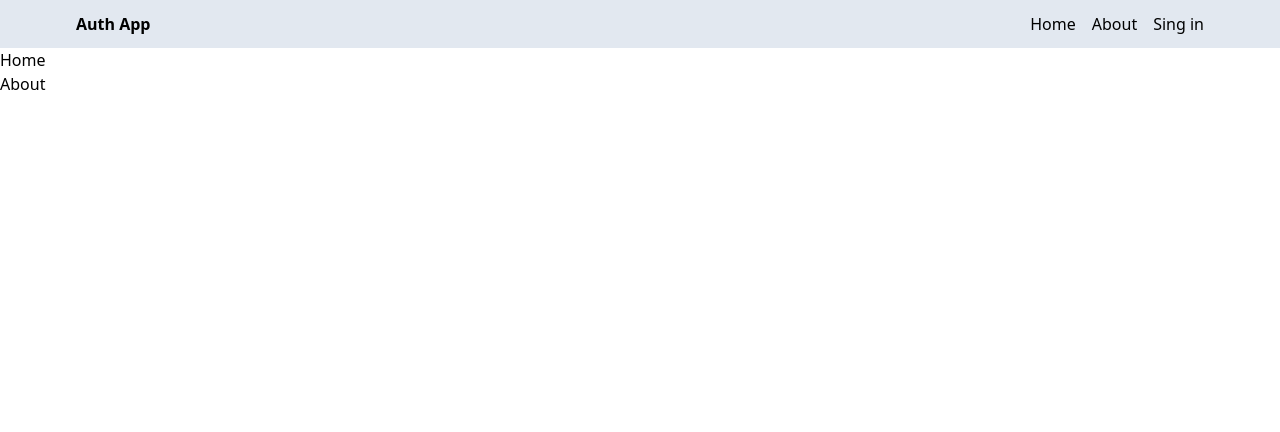
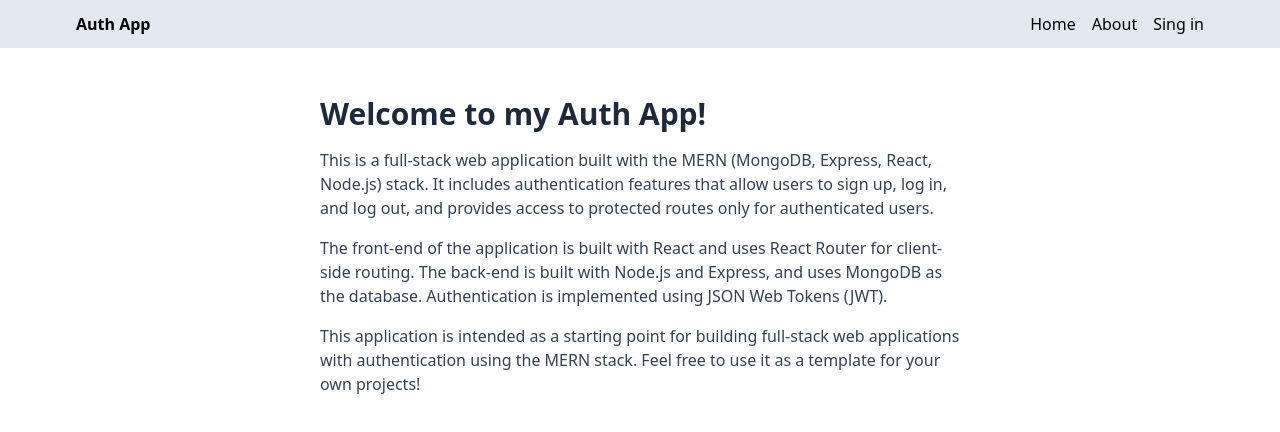
Before and after one commit to BaGorK/auth-mern, a React (Vite) app in the folder client/: page / in a window 1280 px wide. Shown: the top 432 px of the page. Built offline with nearby package versions, Linux system fonts and the light colour scheme; no server answers.

Commit message:
feat: finish the home page

```diff
--- a/client/src/pages/Home.jsx
+++ b/client/src/pages/Home.jsx
@@ -1,11 +1,26 @@
-import { Link } from 'react-router-dom';
-
-const Home = () => {
+export default function Home() {
   return (
-    <div>
-      <h1>Home</h1>
-      <Link to='/about'>About</Link>
+    <div className='px-4 py-12 max-w-2xl mx-auto'>
+      <h1 className='text-3xl font-bold  mb-4 text-slate-800'>
+        Welcome to my Auth App!
+      </h1>
+      <p className='mb-4 text-slate-700'>
+        This is a full-stack web application built with the MERN (MongoDB,
+        Express, React, Node.js) stack. It includes authentication features that
+        allow users to sign up, log in, and log out, and provides access to
+        protected routes only for authenticated users.
+      </p>
+      <p className='mb-4 text-slate-700'>
+        The front-end of the application is built with React and uses React
+        Router for client-side routing. The back-end is built with Node.js and
+        Express, and uses MongoDB as the database. Authentication is implemented
+        using JSON Web Tokens (JWT).
+      </p>
+      <p className='mb-4 text-slate-700'>
+        This application is intended as a starting point for building full-stack
+        web applications with authentication using the MERN stack. Feel free to
+        use it as a template for your own projects!
+      </p>
     </div>
   );
-};
-export default Home;
+}
```
